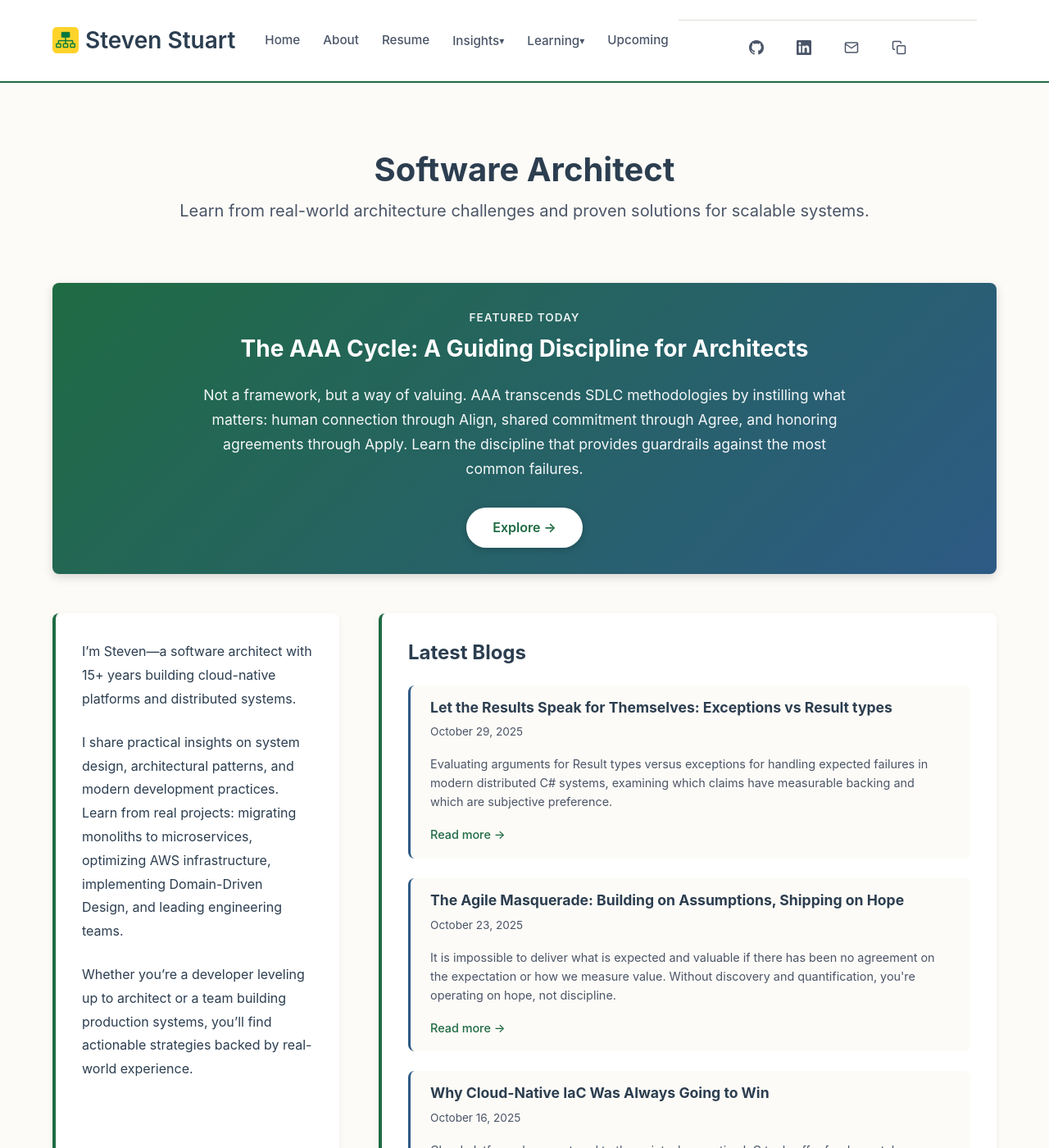
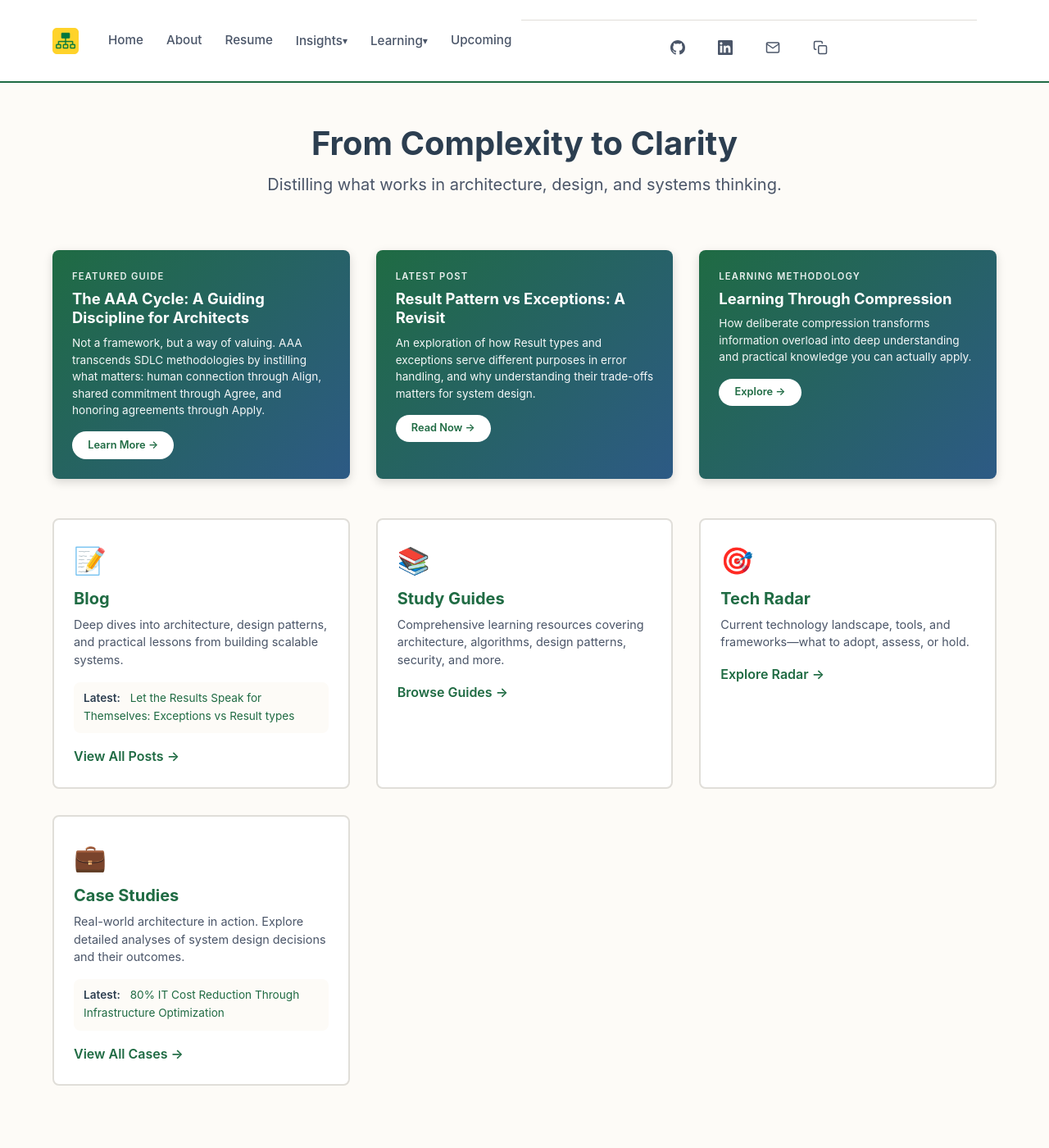
Before and after one commit to stevenstuartm/stevenstuartm.github.io, a Jekyll site: the page built from index.md, in a window 1280 px wide and 1400 px high. Shown: the whole window at 82% size. Built offline with Jekyll 4.4.1, drawn with Linux system fonts in a browser that asks for light colours; some of the changed text lies outside the part shown.

Commit message:
updating result type blog. updating the home page to make content more discoverable. updating the tone of the site to be less about the author.

```diff
--- a/_config.yml
+++ b/_config.yml
@@ -1,7 +1,7 @@
 # Site settings
-title: Steven Stuart
+title: Architecture Insights
 email: stevenstuartm@gmail.com
-description: Software architect sharing practical insights on cloud architecture, system design, AWS, .NET, and building scalable distributed systems.
+description: Real-world insights on cloud architecture, system design, and building scalable distributed systems.
 baseurl: ""
 url: "https://stevenstuartm.com"
 version: 1.0.11
--- a/_includes/header.html
+++ b/_includes/header.html
@@ -4,7 +4,6 @@
             <h1 class="site-title">
                 <a href="{{ '/' | relative_url }}">
                     <img src="{{ '/assets/img/favicon-32x32.png' | relative_url }}" alt="" class="site-icon">
-                    {{ site.title }}
                 </a>
             </h1>
             <button class="hamburger" aria-label="Toggle menu" aria-expanded="false">
--- a/_layouts/home.html
+++ b/_layouts/home.html
@@ -10,49 +10,66 @@ layout: default
         {% endif %}
     </section>
 
-    {% if page.featured_guide %}
-    <section class="featured-content">
-        <div class="featured-label">Featured Today</div>
-        <h3 class="featured-title">{{ page.featured_guide.title }}</h3>
-        <p class="featured-description">{{ page.featured_guide.description }}</p>
-        <a href="{{ page.featured_guide.url | relative_url }}" class="featured-link">Explore →</a>
+    <!-- Featured Cards Section -->
+    {% if page.featured_items %}
+    <section class="featured-cards">
+        {% for item in page.featured_items %}
+        <a href="{{ item.url | relative_url }}" class="featured-card" aria-label="{{ item.title }}">
+            <div class="featured-card-label">{{ item.label }}</div>
+            <h3 class="featured-card-title">{{ item.title }}</h3>
+            <p class="featured-card-description">{{ item.description }}</p>
+            <span class="featured-card-link" aria-hidden="true">{{ item.cta }} →</span>
+        </a>
+        {% endfor %}
     </section>
     {% endif %}
 
-    <div class="home-grid">
-        <aside class="home-summary">
-            <div class="home-intro">
-                {{ content }}
+    <!-- Content Type Cards Section -->
+    <section class="content-type-cards">
+        <!-- Blog Card -->
+        <a href="{{ '/blog.html' | relative_url }}" class="content-type-card" aria-label="View all blog posts">
+            <div class="content-type-icon" aria-hidden="true">📝</div>
+            <h3 class="content-type-title">Blog</h3>
+            <p class="content-type-description">{{ page.blog_description }}</p>
+            {% if site.posts.size > 0 %}
+            {% assign latest_post = site.posts.first %}
+            <div class="content-type-latest">
+                <span class="latest-label">Latest:</span>
+                <span class="latest-link">{{ latest_post.title }}</span>
             </div>
-        </aside>
+            {% endif %}
+            <span class="content-type-cta" aria-hidden="true">View All Posts →</span>
+        </a>
 
-        <main class="home-content">
-            <section class="content-card recent-posts-card">
-                <h2>Latest Blogs</h2>
-                {% if site.posts.size > 0 %}
-                <div class="post-list">
-                    {% for post in site.posts limit:3 %}
-                    <article class="post-preview">
-                        <a href="{{ post.url | relative_url }}" class="post-link">
-                            <h3>{{ post.title }}</h3>
-                            <p class="post-meta">
-                                <time datetime="{{ post.date | date_to_xmlschema }}">{{ post.date | date: "%B %d, %Y" }}</time>
-                            </p>
-                            {% if post.description %}
-                            <p class="post-excerpt">{{ post.description }}</p>
-                            {% elsif post.excerpt %}
-                            <p class="post-excerpt">{{ post.excerpt | strip_html | truncatewords: 25 }}</p>
-                            {% endif %}
-                            <span class="read-more">Read more →</span>
-                        </a>
-                    </article>
-                    {% endfor %}
-                </div>
-                <a href="{{ '/blog.html' | relative_url }}" class="view-all">View all posts →</a>
-                {% else %}
-                <p>No posts yet. Add your first post to <code>_posts/</code> directory.</p>
-                {% endif %}
-            </section>
-        </main>
-    </div>
+        <!-- Study Guides Card -->
+        <a href="{{ '/study-guides.html' | relative_url }}" class="content-type-card" aria-label="Browse study guides">
+            <div class="content-type-icon" aria-hidden="true">📚</div>
+            <h3 class="content-type-title">Study Guides</h3>
+            <p class="content-type-description">{{ page.guides_description }}</p>
+            <span class="content-type-cta" aria-hidden="true">Browse Guides →</span>
+        </a>
+
+        <!-- Tech Radar Card -->
+        <a href="{{ '/tech-radar.html' | relative_url }}" class="content-type-card" aria-label="Explore tech radar">
+            <div class="content-type-icon" aria-hidden="true">🎯</div>
+            <h3 class="content-type-title">Tech Radar</h3>
+            <p class="content-type-description">{{ page.radar_description }}</p>
+            <span class="content-type-cta" aria-hidden="true">Explore Radar →</span>
+        </a>
+
+        <!-- Case Studies Card -->
+        <a href="{{ '/case-studies.html' | relative_url }}" class="content-type-card" aria-label="View case studies">
+            <div class="content-type-icon" aria-hidden="true">💼</div>
+            <h3 class="content-type-title">Case Studies</h3>
+            <p class="content-type-description">{{ page.case_studies_description }}</p>
+            {% if site.case_studies.size > 0 %}
+            {% assign latest_case = site.case_studies.first %}
+            <div class="content-type-latest">
+                <span class="latest-label">Latest:</span>
+                <span class="latest-link">{{ latest_case.title }}</span>
+            </div>
+            {% endif %}
+            <span class="content-type-cta" aria-hidden="true">View All Cases →</span>
+        </a>
+    </section>
 </div>
--- a/_posts/2025-10-29-result-pattern-vs-exceptions-revisited.md
+++ b/_posts/2025-10-29-result-pattern-vs-exceptions-revisited.md
@@ -55,7 +55,9 @@ Even Rust - often cited as "exception-free" - uses panics (stack-unwinding excep
 
 The Result vs Exception debate has existed for decades. So why does it matter more now?
 
-**Distributed systems made expected failures high-frequency**. In monolithic applications, exceptions for validation or not-found scenarios were tolerable. In modern distributed systems with microservices and service meshes, expected failures happen constantly at scale: circuit breaker fallbacks, cache misses (30-40% under load), timeout retries, validation of user input, partial batch results. Treating these high-frequency outcomes as exceptions creates friction: exceptions serialize across service boundaries as HTTP errors, generate stack traces for telemetry systems, require try-catch blocks at every service call. Results are just data - they compose, serialize cleanly, and don't trigger observability overhead.
+**Distributed systems made expected failures high-frequency**. In monolithic applications, exceptions for validation or not-found scenarios were tolerable. In modern distributed systems with microservices and service meshes, expected failures happen constantly at scale: circuit breaker fallbacks, timeout retries, validation of user input, partial batch results. Treating these high-frequency outcomes as exceptions creates friction: exceptions serialize across service boundaries as HTTP errors, generate stack traces for telemetry systems, require try-catch blocks at every service call. Results are just data - they compose, serialize cleanly, and don't trigger observability overhead.
+
+**Offline-first architecture became standard**. Progressive web apps, mobile applications, and desktop clients operate in environments where "no network" isn't exceptional - it's expected. Sync conflicts, partial data availability, and intermittent connectivity are normal operating conditions, not rare anomalies. These applications need error handling mechanisms designed for frequent expected states, not mechanisms optimized for rare exceptional cases.
 
 **Observability systems make exception costs visible**. Every exception generates a stack trace that gets captured, stored, and transmitted through distributed tracing. At scale, exception-heavy architectures create measurable storage costs and noise in observability platforms that Results avoid entirely.
 
@@ -101,7 +103,7 @@ Stack traces leak automatically unless actively prevented at every boundary. Res
 
 **Argument 4: Natural composition for partial success and iteration**
 
-Batch operations and parallel workflows often have partial success. Results compose naturally through filtering and mapping.
+Batch operations, parallel workflows, and offline sync scenarios often have partial success. Results compose naturally through filtering and mapping. In offline-first applications syncing local changes to servers, some records succeed while others fail due to conflicts or validation - this is expected behavior, not an exceptional case.
 
 More critically: **exceptions force iteration at the wrong layer**. When processing a collection where some items might fail, you must iterate at the orchestration layer (where you can catch exceptions) even if iteration logically belongs in the service layer.
 
@@ -198,6 +200,7 @@ Making it syntactically easy to handle errors inline encourages developers to sc
 **Exception arguments that stand:**
 - Implicit propagation reduces boilerplate in intermediate layers
 - Framework integration is smoother without constant translation
+- Orchestration layers remain valuable for consolidating error handling decisions for both Results and exceptions
 
 **Exception arguments that weaken:**
 - Documentation requires discipline to maintain (documentation rots in practice)
@@ -214,7 +217,7 @@ The exception camp's strongest argument is **implicit propagation** - exceptions
 
 The concerns about Results - C# doesn't enforce handling, scattered error logic is possible, framework integration creates friction - are valid. But these are execution risks, not structural flaws. With discipline and static analyzers, Results provide better defaults for high-frequency expected failures.
 
-**In practice**: Use Results for domain operations (validation, business rules, service calls), exceptions for programming errors (null references, contract violations). Translate framework exceptions to Results at boundaries. Use `Task.WhenAll` with Results for parallel operations. Centralize error handling in orchestration layers - don't scatter it across call sites.
+**In practice**: Use Results for domain operations (validation, business rules, service calls), exceptions for programming errors (null references, contract violations). Framework exceptions can still be handled by orchestration layers. Use `Task.WhenAll` with Results for parallel operations. Centralize error handling decisions in orchestration layers - they handle both Results and framework exceptions.
 
 ## Why the Resistance?
 
@@ -222,7 +225,7 @@ If structural arguments favor Results, why does the exception camp remain strong
 
 **Paradigm friction**: OOP treats errors as exceptional control flow (interrupt the action). Functional treats errors as data (another value to transform). C# developers gravitating toward exceptions isn't just familiarity - it's paradigm alignment. But modern distributed systems are functional in nature (stateless services, data pipelines), even when written in OOP. Results fit these problems better.
 
-**The Frozen Caveman pattern**: "Exceptions work if done correctly, and I've learned how to do them correctly." This solves yesterday's problem (poor exception handling) rather than today's (high-frequency expected failures, parallel operations, iteration at service layers). When 30-40% of operations fail expectedly, exceptions require discipline to work around their design, not just discipline to use them well.
+**The Frozen Caveman pattern**: "Exceptions work if done correctly, and I've learned how to do them correctly." This solves yesterday's problem (poor exception handling) rather than today's (high-frequency expected failures in distributed systems, offline-first sync conflicts, parallel operations, iteration at service layers). When operations frequently return expected failure states, exceptions require discipline to work around their design, not just discipline to use them well.
 
 ## Final Word
 
--- a/_sass/_main.scss
+++ b/_sass/_main.scss
@@ -507,14 +507,15 @@ main {
 /* ===== Home Page ===== */
 .hero {
     text-align: center;
-    padding: var(--spacing-xl) 0;
-    margin-bottom: var(--spacing-xs);
+    padding: var(--spacing-sm) 0;
+    margin-bottom: var(--spacing-lg);
 }
 
 .hero h2 {
     font-size: 2.5rem;
     color: var(--color-text);
     margin-bottom: var(--spacing-xs);
+    margin-top: 0;
 }
 
 .subtitle {
@@ -522,148 +523,198 @@ main {
     color: var(--color-text-light);
 }
 
-/* Featured Content Section */
-.featured-content {
+/* Featured Cards Section */
+.featured-cards {
+    display: grid;
+    grid-template-columns: repeat(auto-fit, minmax(280px, 1fr));
+    gap: var(--spacing-lg);
+    margin-bottom: var(--spacing-xl);
+}
+
+.featured-card {
+    display: block;
     background: linear-gradient(135deg, var(--color-primary) 0%, var(--color-secondary) 100%);
     color: white;
-    padding: var(--spacing-lg);
-    border-radius: var(--border-radius);
-    margin-bottom: var(--spacing-xl);
+    padding: var(--spacing-md);
+    border-radius: var(--border-radius);
     box-shadow: 0 4px 12px rgba(0, 0, 0, 0.15);
-    text-align: center;
-}
-
-.featured-label {
-    font-size: 0.85rem;
+    transition: transform 0.3s ease, box-shadow 0.3s ease;
+    text-decoration: none;
+    cursor: pointer;
+}
+
+.featured-card:hover {
+    transform: translateY(-4px);
+    box-shadow: 0 8px 20px rgba(0, 0, 0, 0.2);
+    color: white;
+}
+
+.featured-card-label {
+    font-size: 0.7rem;
     text-transform: uppercase;
-    letter-spacing: 1px;
+    letter-spacing: 1.2px;
     font-weight: 600;
     opacity: 0.9;
-    margin-bottom: var(--spacing-xs);
-}
-
-.featured-title {
-    font-size: 1.75rem;
+    margin-bottom: 0.35rem;
+}
+
+.featured-card-title {
+    font-size: 1.15rem;
     color: white;
-    margin-bottom: var(--spacing-md);
+    margin-bottom: 0.5rem;
     line-height: 1.3;
 }
 
-.featured-description {
-    font-size: 1.1rem;
-    line-height: 1.7;
-    margin-bottom: var(--spacing-lg);
+.featured-card-description {
+    font-size: 0.85rem;
+    line-height: 1.5;
+    margin-bottom: var(--spacing-sm);
     opacity: 0.95;
-    max-width: 800px;
-    margin-left: auto;
-    margin-right: auto;
-}
-
-.featured-link {
+}
+
+.featured-card-link {
     display: inline-block;
     background: white;
     color: var(--color-primary);
-    padding: 0.75rem 2rem;
+    padding: 0.4rem 1.2rem;
     border-radius: 50px;
     font-weight: 600;
-    font-size: 1rem;
+    font-size: 0.8rem;
     text-decoration: none;
     transition: all 0.3s ease;
-    box-shadow: 0 2px 8px rgba(0, 0, 0, 0.2);
-}
-
-.featured-link:hover {
+}
+
+.featured-card-link:hover {
+    background: rgba(255, 255, 255, 0.95);
+    color: var(--color-primary);
+}
+
+/* Content Type Cards Section */
+.content-type-cards {
+    display: grid;
+    grid-template-columns: repeat(auto-fit, minmax(280px, 1fr));
+    gap: var(--spacing-lg);
+    margin-bottom: var(--spacing-xl);
+}
+
+.content-type-card {
+    display: block;
+    background: var(--color-card-bg);
+    border: 2px solid var(--color-border);
+    border-radius: var(--border-radius);
+    padding: var(--spacing-md);
+    transition: all 0.3s ease;
+    text-decoration: none;
+    color: inherit;
+    cursor: pointer;
+}
+
+.content-type-card:hover {
+    border-color: var(--color-primary);
+    box-shadow: 0 4px 12px rgba(0, 0, 0, 0.1);
     transform: translateY(-2px);
-    box-shadow: 0 4px 12px rgba(0, 0, 0, 0.3);
-    color: var(--color-primary);
+    color: inherit;
+}
+
+.content-type-icon {
+    font-size: 2rem;
+    margin-bottom: 0.5rem;
+}
+
+.content-type-title {
+    font-size: 1.25rem;
+    color: var(--color-primary);
+    margin-bottom: 0.5rem;
+}
+
+.content-type-description {
+    color: var(--color-text-light);
+    line-height: 1.5;
+    margin-bottom: var(--spacing-sm);
+    font-size: 0.9rem;
+}
+
+.content-type-latest {
+    background: var(--color-bg);
+    padding: 0.6rem 0.75rem;
+    border-radius: var(--border-radius);
+    margin-bottom: var(--spacing-sm);
+    font-size: 0.85rem;
+}
+
+.latest-label {
+    font-weight: 600;
+    color: var(--color-text);
+    margin-right: var(--spacing-xs);
+}
+
+.latest-link {
+    color: var(--color-primary);
+    font-weight: normal;
+}
+
+.content-type-cta {
+    display: inline-block;
+    color: var(--color-primary);
+    font-weight: 600;
+    text-decoration: none;
+    transition: all 0.3s ease;
+}
+
+.content-type-cta:hover {
+    color: var(--color-hover);
+    transform: translateX(4px);
 }
 
 @media (max-width: 768px) {
-    .featured-content {
-        padding: var(--spacing-md);
-    }
-
-    .featured-title {
-        font-size: 1.35rem;
-    }
-
-    .featured-description {
-        font-size: 1rem;
-    }
-}
-
-.home-grid {
-    display: grid;
-    grid-template-columns: 350px 1fr;
-    gap: var(--spacing-xl);
-    align-items: stretch;
-}
-
-.home-summary {
-    display: flex;
-}
-
-.home-intro {
-    background-color: var(--color-card-bg);
-    padding: var(--spacing-lg);
-    border-radius: var(--border-radius);
-    box-shadow: 0 2px 8px rgba(0, 0, 0, 0.05);
-    border-left: 4px solid var(--color-primary);
-    flex: 1;
-    display: flex;
-    flex-direction: column;
-}
-
-.home-intro p {
-    font-size: 1rem;
-    line-height: 1.8;
-    margin-bottom: var(--spacing-md);
-}
-
-.home-intro p:last-child {
-    margin-bottom: 0;
-}
-
-.home-content {
-    min-width: 0;
-    display: flex;
-    padding: 0;
-}
-
-/* ===== Content Cards ===== */
-.content-card {
-    background-color: var(--color-card-bg);
-    padding: var(--spacing-lg);
-    border-radius: var(--border-radius);
-    box-shadow: 0 2px 8px rgba(0, 0, 0, 0.05);
-    border-left: 4px solid var(--color-primary);
-    flex: 1;
-    display: flex;
-    flex-direction: column;
-}
-
-.content-card h2 {
-    margin-top: 0;
-    margin-bottom: var(--spacing-md);
-    color: var(--color-text);
-    font-size: 1.5rem;
-    flex-shrink: 0;
-}
-
-.content-card .post-list {
-    flex: 1;
-    display: flex;
-    flex-direction: column;
-    gap: var(--spacing-md);
-    overflow: hidden;
-}
-
-.content-card .view-all {
-    margin-top: var(--spacing-md);
-    flex-shrink: 0;
-}
-
-/* ===== Recent Posts ===== */
+    .featured-cards {
+        grid-template-columns: 1fr;
+        gap: var(--spacing-md);
+    }
+
+    .content-type-cards {
+        grid-template-columns: 1fr;
+        gap: var(--spacing-md);
+    }
+
+    .featured-card {
+        padding: var(--spacing-sm);
+    }
+
+    .featured-card-title {
+        font-size: 1.1rem;
+    }
+
+    .featured-card-description {
+        font-size: 0.8rem;
+    }
+
+    .content-type-card {
+        padding: var(--spacing-sm);
+    }
+
+    .content-type-icon {
+        font-size: 1.75rem;
+    }
+
+    .content-type-title {
+        font-size: 1.15rem;
+    }
+
+    .content-type-description {
+        font-size: 0.85rem;
+    }
+
+    .hero h2 {
+        font-size: 2rem;
+    }
+
+    .subtitle {
+        font-size: 1.1rem;
+    }
+}
+
+/* ===== Recent Posts (used on blog page) ===== */
 .post-list {
     display: flex;
     flex-direction: column;
--- a/index.md
+++ b/index.md
@@ -1,15 +1,31 @@
 ---
 layout: home
-title: Software Architect
-subtitle: Learn from real-world architecture challenges and proven solutions for scalable systems.
-featured_guide:
-  title: "The AAA Cycle: A Guiding Discipline for Architects"
-  description: "Not a framework, but a way of valuing. AAA transcends SDLC methodologies by instilling what matters: human connection through Align, shared commitment through Agree, and honoring agreements through Apply. Learn the discipline that provides guardrails against the most common failures."
-  url: "/study-guides/sdlc/aaa-cycle.html"
+title: From Complexity to Clarity
+subtitle: Distilling what works in architecture, design, and systems thinking.
+
+# Featured content cards (3-4 items)
+featured_items:
+  - label: "Featured Guide"
+    title: "The AAA Cycle: A Guiding Discipline for Architects"
+    description: "Not a framework, but a way of valuing. AAA transcends SDLC methodologies by instilling what matters: human connection through Align, shared commitment through Agree, and honoring agreements through Apply."
+    cta: "Learn More"
+    url: "/study-guides/sdlc/aaa-cycle.html"
+
+  - label: "Latest Post"
+    title: "Result Pattern vs Exceptions: A Revisit"
+    description: "An exploration of how Result types and exceptions serve different purposes in error handling, and why understanding their trade-offs matters for system design."
+    cta: "Read Now"
+    url: "/blog/2025/10/29/result-pattern-vs-exceptions-revisited.html"
+
+  - label: "Learning Methodology"
+    title: "Learning Through Compression"
+    description: "How deliberate compression transforms information overload into deep understanding and practical knowledge you can actually apply."
+    cta: "Explore"
+    url: "/blog/2025/10/09/learning-through-compression.html"
+
+# Content type descriptions
+blog_description: "Deep dives into architecture, design patterns, and practical lessons from building scalable systems."
+guides_description: "Comprehensive learning resources covering architecture, algorithms, design patterns, security, and more."
+radar_description: "Current technology landscape, tools, and frameworks—what to adopt, assess, or hold."
+case_studies_description: "Real-world architecture in action. Explore detailed analyses of system design decisions and their outcomes."
 ---
-
-I'm Steven—a software architect with 15+ years building cloud-native platforms and distributed systems.
-
-I share practical insights on system design, architectural patterns, and modern development practices. Learn from real projects: migrating monoliths to microservices, optimizing AWS infrastructure, implementing Domain-Driven Design, and leading engineering teams.
-
-Whether you're a developer leveling up to architect or a team building production systems, you'll find actionable strategies backed by real-world experience.
```
